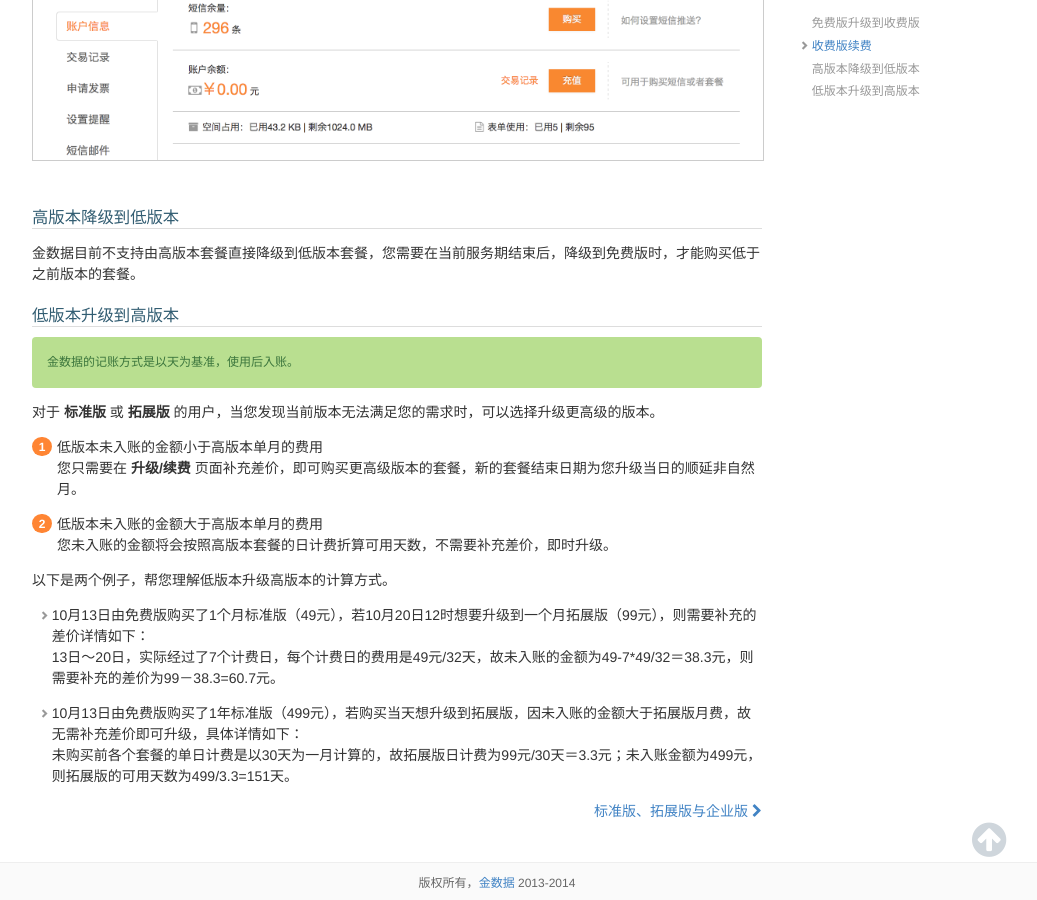
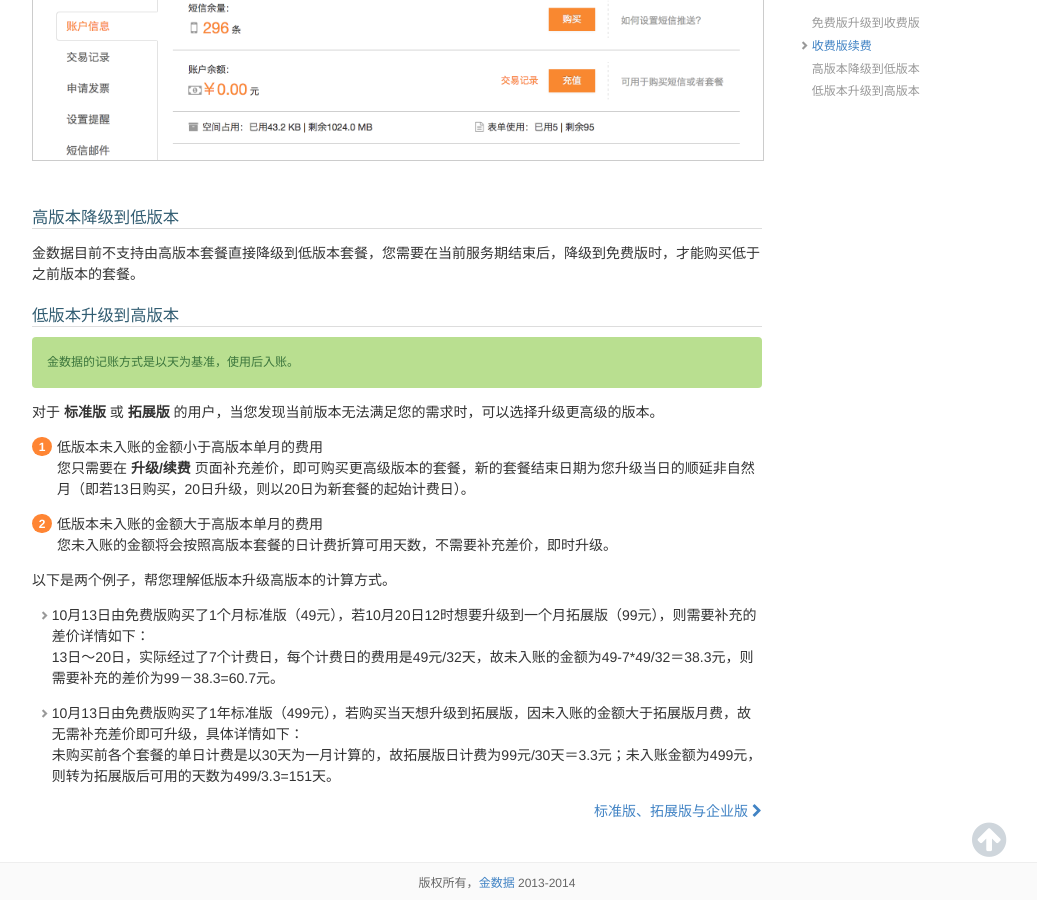
Before and after one commit to jinshuju/help.jinshuju.net, a Jekyll site: the page built from _posts/2014-09-29-plan-upgrade.md, in a window 1280 px wide and 900 px high, scrolled down 1144 px. Shown: the whole window, without its empty margins (143-1180 px from the left). Built offline with Jekyll 4.4.1, drawn with Linux system fonts in a browser that asks for light colours; nearby versions of some CDN libraries; Markdown is read by kramdown in place of the engine named in the settings.

Commit message:
revise plan-upgrade

```diff
--- a/_posts/2014-09-29-plan-upgrade.md
+++ b/_posts/2014-09-29-plan-upgrade.md
@@ -34,7 +34,7 @@ category: account
 对于 **标准版** 或 **拓展版** 的用户，当您发现当前版本无法满足您的需求时，可以选择升级更高级的版本。
 
 1. 低版本未入账的金额小于高版本单月的费用
-您只需要在 **升级/续费** 页面补充差价，即可购买更高级版本的套餐，新的套餐结束日期为您升级当日的顺延非自然月。
+您只需要在 **升级/续费** 页面补充差价，即可购买更高级版本的套餐，新的套餐结束日期为您升级当日的顺延非自然月（即若13日购买，20日升级，则以20日为新套餐的起始计费日）。
 
 2. 低版本未入账的金额大于高版本单月的费用
 您未入账的金额将会按照高版本套餐的日计费折算可用天数，不需要补充差价，即时升级。
@@ -45,4 +45,4 @@ category: account
 13日～20日，实际经过了7个计费日，每个计费日的费用是49元/32天，故未入账的金额为49-7*49/32＝38.3元，则需要补充的差价为99－38.3=60.7元。
 
 * 10月13日由免费版购买了1年标准版（499元），若购买当天想升级到拓展版，因未入账的金额大于拓展版月费，故无需补充差价即可升级，具体详情如下：
-未购买前各个套餐的单日计费是以30天为一月计算的，故拓展版日计费为99元/30天＝3.3元；未入账金额为499元，则拓展版的可用天数为499/3.3=151天。
+未购买前各个套餐的单日计费是以30天为一月计算的，故拓展版日计费为99元/30天＝3.3元；未入账金额为499元，则转为拓展版后可用的天数为499/3.3=151天。
```
